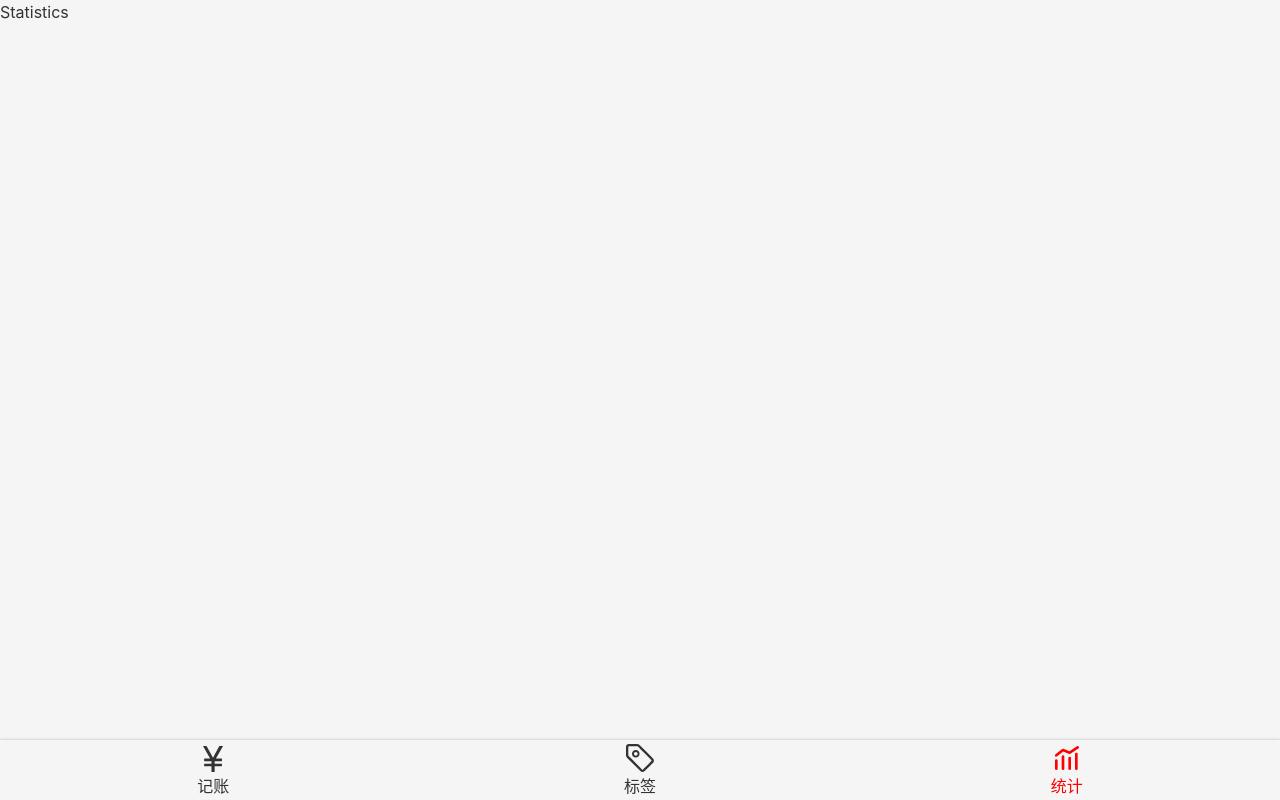
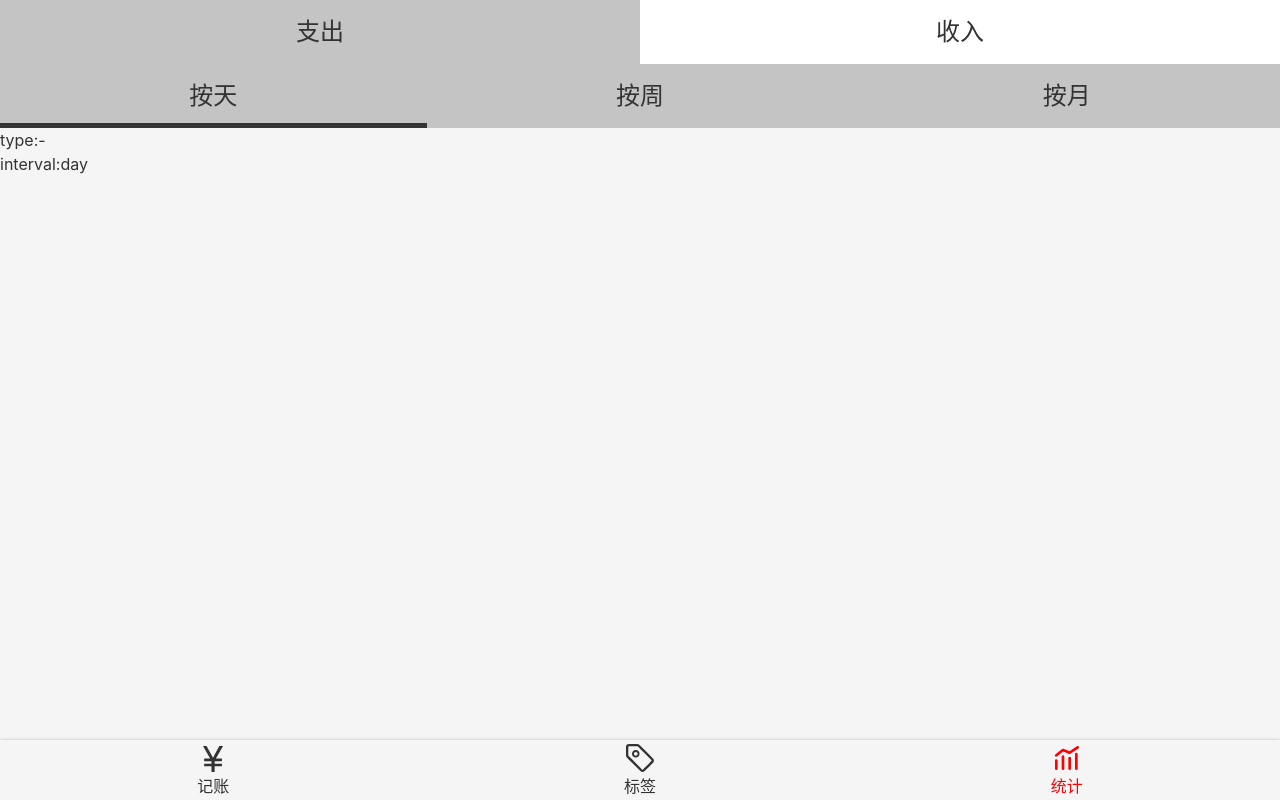
Before and after one commit to shangjingfan/MoneyMemory-Vue, a Vue app: page /#/statistics in a window 1280 px wide. Built offline with nearby package versions, Linux system fonts and the light colour scheme.

Commit message:
抽离Tabs.vue，使用到Statistic.vue里

```diff
--- a/src/components/Money/Types.vue
+++ b/src/components/Money/Types.vue
@@ -1,11 +1,11 @@
 <template>
   <div>
     <ul class="types">
-      <li :class="value === '-' && 'selected'"
+      <li :class="{selected: value === '-', [classPrefix + '-item']:classPrefix }"
           @click="selectType('-')"
       >支出
       </li>
-      <li :class="value === '+' && 'selected'"
+      <li :class="{selected: value === '+', [classPrefix + '-item']:classPrefix }"
           @click="selectType('+')"
       >收入
       </li>
@@ -20,6 +20,7 @@
   @Component
   export default class Types extends Vue {
     @Prop(String) readonly value!: string;
+    @Prop(String) classPrefix?: string;
     selectType(type: string) {
       if (type !== '-' && type !== '+') {
         throw new Error('type is unknown');
--- /dev/null
+++ b/src/components/Tabs.vue
@@ -0,0 +1,71 @@
+<template>
+  <div>
+    <ul class="tabs">
+      <li v-for="item in dataSource" :key="item.value"
+          :class="liClass(item)"
+          @click="select(item)"
+      >{{item.text}}
+      </li>
+    </ul>
+  </div>
+</template>
+
+<script lang="ts">
+  import Vue from 'vue';
+  import {Component, Prop} from 'vue-property-decorator';
+
+  type DataSourceItem = {
+    text: string;
+    value: string;
+  }
+
+  @Component
+  export default class Tabs extends Vue {
+    @Prop({required: true, type: Array})
+    dataSource!: DataSourceItem[];
+
+    @Prop(String)
+    readonly value!: string;
+
+    @Prop(String)
+    classPrefix?: string;
+
+    liClass(item: DataSourceItem) {
+      return {
+        selected: item.value === this.value,
+        [this.classPrefix + '-tabs-item']: this.classPrefix
+      };
+    }
+
+    select(item: DataSourceItem) {
+      this.$emit('update:value', item.value);
+    }
+  }
+</script>
+
+<style scoped lang="scss">
+  .tabs {
+    background: #c4c4c4;
+    display: flex;
+    text-align: center;
+    font-size: 24px;
+
+    > li {
+      width: 50%;
+      height: 64px;
+      display: flex;
+      justify-content: center;
+      align-items: center;
+      position: relative;
+
+      &.selected::after {
+        content: '';
+        position: absolute;
+        bottom: 0;
+        left: 0;
+        width: 100%;
+        border-bottom: 5px solid #333333;
+      }
+    }
+  }
+</style>
--- a/src/views/Statistics.vue
+++ b/src/views/Statistics.vue
@@ -1,11 +1,50 @@
 <template>
     <Layout>
-      <p>Statistics</p>
+      <Tabs class-prefix="type" :data-source="typeList" :value.sync="type"/>
+      <Tabs class-prefix="interval" :data-source="intervalList" :value.sync="interval" />
+      <div>
+        type:{{type}}
+        <br/>
+        interval:{{interval}}
+      </div>
     </Layout>
 </template>
 
 <script lang="ts">
-  export default {
-    name: 'Statistics'
-  };
+  import Types from '@/components/Money/Types.vue';
+  import Vue from 'vue';
+  import {Component} from 'vue-property-decorator';
+  import Tabs from '@/components/Tabs.vue';
+
+  @Component({
+    components: {Tabs, Types}
+  })
+  export default class Statistics extends Vue {
+    type = '-';
+    interval = 'day';
+    intervalList = [
+      {text:'按天', value: 'day'},
+      {text:'按周', value: 'week'},
+      {text:'按月', value: 'month'},
+    ];
+    typeList=[
+      {text:'支出', value: '-'},
+      {text: '收入', value: '+'}
+    ]
+  }
 </script>
+
+<style scoped lang="scss">
+  ::v-deep .type-tabs-item {
+    background: white;
+
+    &.selected {
+      background: #c4c4c4;
+
+      &::after {
+        display: none;
+      }
+    }
+  }
+
+</style>
```
